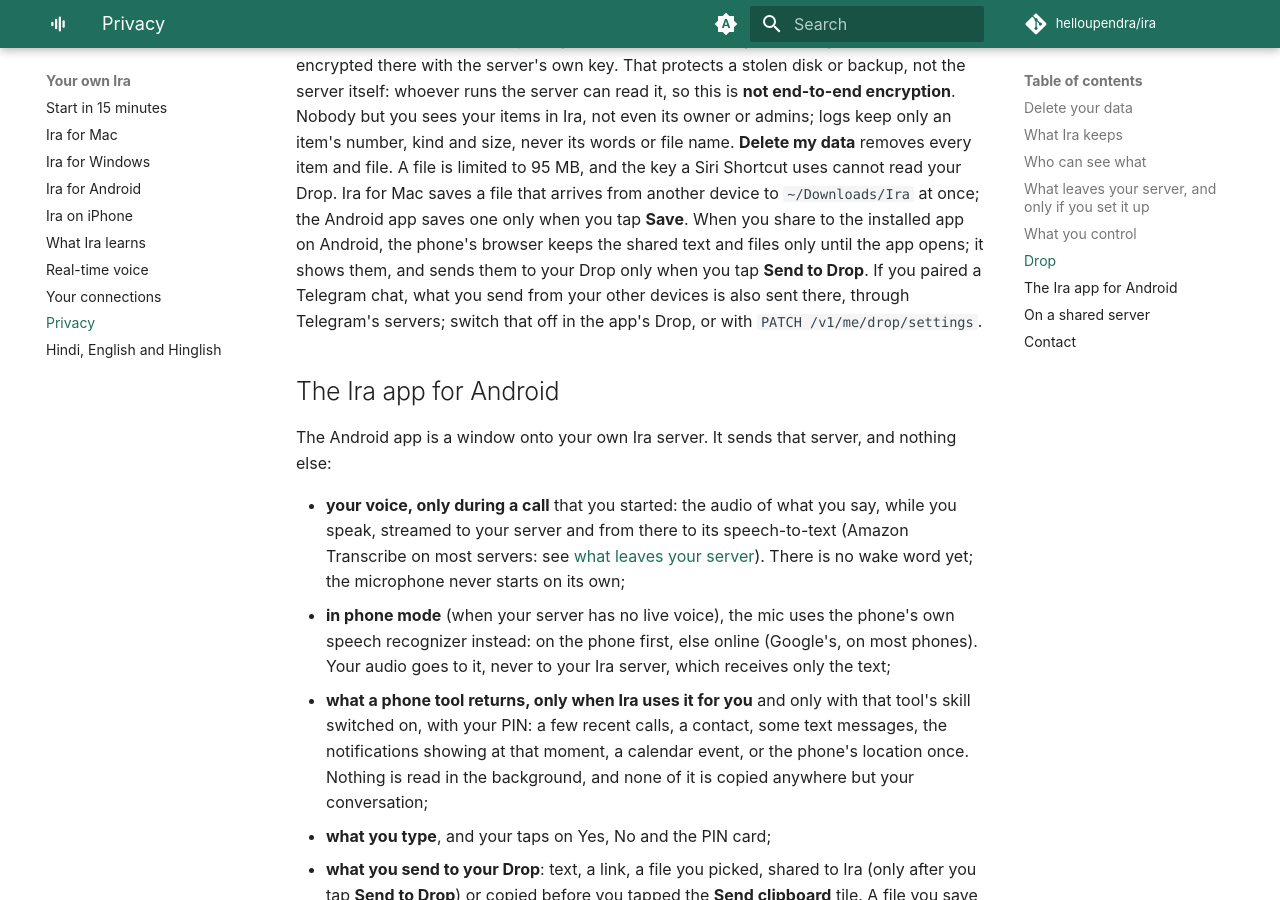
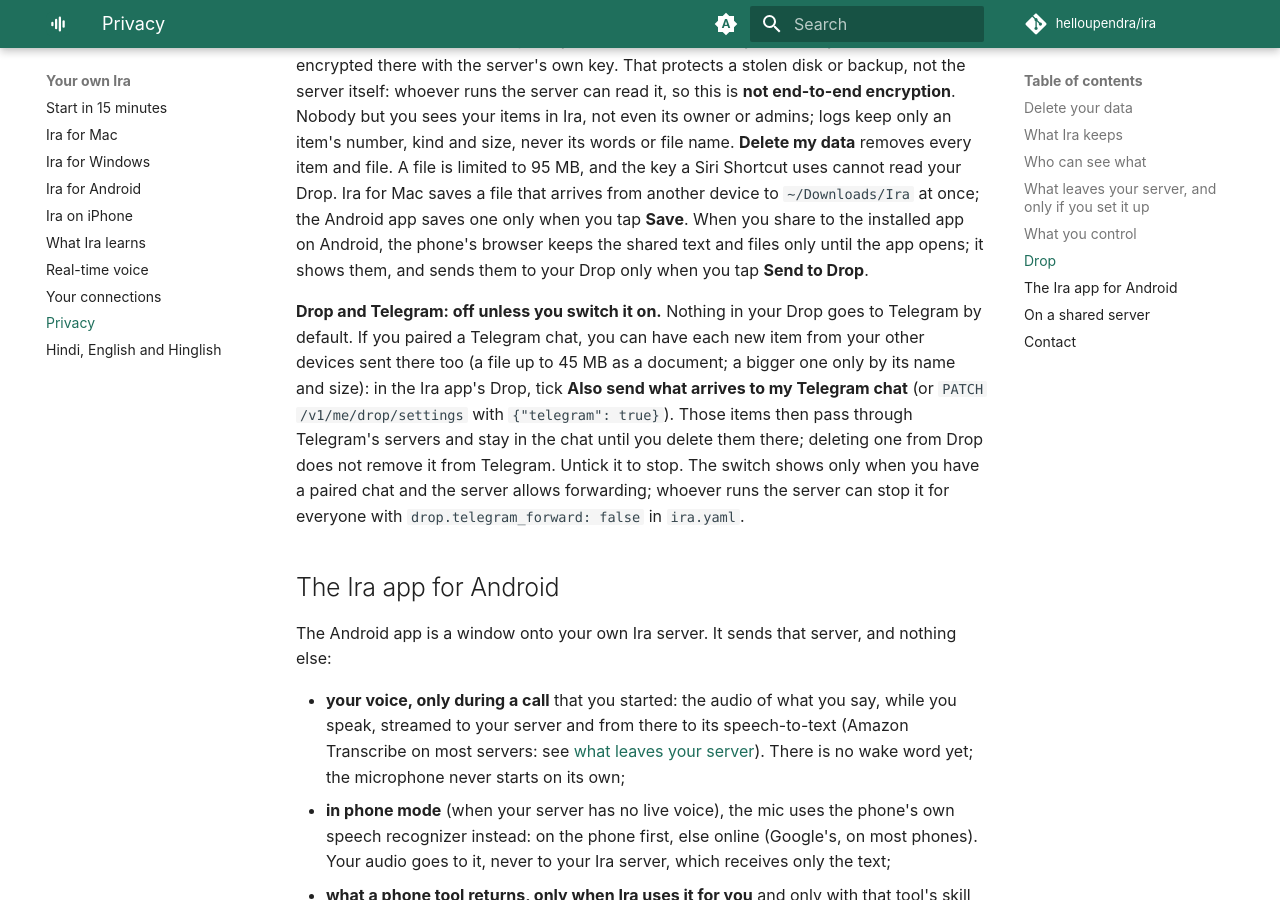
Before and after one commit to helloupendra/ira, an MkDocs documentation site: the page built from docs/privacy.md, in a window 1280 px wide and 900 px high, scrolled down 4854 px. Built offline with MkDocs 1.6.1 and Material for MkDocs 9.7.7, drawn with Linux system fonts in a browser that asks for light colours; comment, search, counter and statistics services are not loaded; some of the changed text lies outside the part shown.

Commit message:
Keep Drop off Telegram until the person switches it on
Forwarding new Drop items to a paired Telegram chat sends them through
Telegram's servers, so it now starts off for everyone, including people who
never touched the switch. The server's setting still stops it for all.

```diff
--- a/docs/privacy.md
+++ b/docs/privacy.md
@@ -98,7 +98,7 @@
 | YouTube Data API (`video_find`, if you switched search on and the owner set a key) | your words for the video | [Google privacy policy](https://policies.google.com/privacy) |
 | Brave Search (web search, if you switched it on) | your search words only | [Brave Search API privacy notice](https://api-dashboard.search.brave.com/privacy-policy) (queries kept up to 90 days for billing, not linked to a person) |
 | News feeds listed by the owner | nothing about you: Ira fetches the feeds and searches them on the server | the feeds' own sites |
-| Telegram, if you paired a chat | the messages of that chat, your device's event notes, and new Drop items unless you switched that off | [Telegram privacy policy](https://telegram.org/privacy) |
+| Telegram, if you paired a chat | the messages of that chat, your device's event notes, and new Drop items if you switched that on | [Telegram privacy policy](https://telegram.org/privacy) |
 
 With the demo provider and no keys, nothing leaves your computer at all.
 The providers above were chosen because their business terms say they do
@@ -139,9 +139,19 @@
 **Save**.
 When you share to the installed app on Android, the phone's browser keeps
 the shared text and files only until the app opens; it shows them, and
-sends them to your Drop only when you tap **Send to Drop**. If you paired a Telegram chat, what you send from your
-other devices is also sent there, through Telegram's servers; switch that
-off in the app's Drop, or with `PATCH /v1/me/drop/settings`.
+sends them to your Drop only when you tap **Send to Drop**.
+
+**Drop and Telegram: off unless you switch it on.** Nothing in your Drop goes
+to Telegram by default. If you paired a Telegram chat, you can have each new
+item from your other devices sent there too (a file up to 45 MB as a
+document; a bigger one only by its name and size): in the Ira app's Drop,
+tick **Also send what arrives to my Telegram chat** (or
+`PATCH /v1/me/drop/settings` with `{"telegram": true}`). Those items then
+pass through Telegram's servers and stay in the chat until you delete them
+there; deleting one from Drop does not remove it from Telegram. Untick it to
+stop. The switch shows only when you have a paired chat and the server
+allows forwarding; whoever runs the server can stop it for everyone with
+`drop.telegram_forward: false` in `ira.yaml`.
 
 ## The Ira app for Android
 
--- a/ira.example.yaml
+++ b/ira.example.yaml
@@ -101,7 +101,8 @@
   max_file_mb: 95                 # a Cloudflare tunnel refuses bodies over 100 MB
   quota_mb: 2048                  # per person
   keep_days: 30                   # then deleted
-  telegram_forward: true          # new items go to the person's paired Telegram chat
+  telegram_forward: true          # allows forwarding to a person's paired Telegram chat;
+                                  # each person switches it on in Drop (off by default)
 
 # How long the logs that only grow are kept, in days (null: kept). Conversations stay
 # until their person deletes them; the cost log, "What Ira did" and the audit log are kept
```
Also changed, not shown: CHANGELOG.md (+2 -1 lines), docs/admin-guide.md (+3 -2 lines), docs/api.md (+2 -2 lines), 6 other files.
